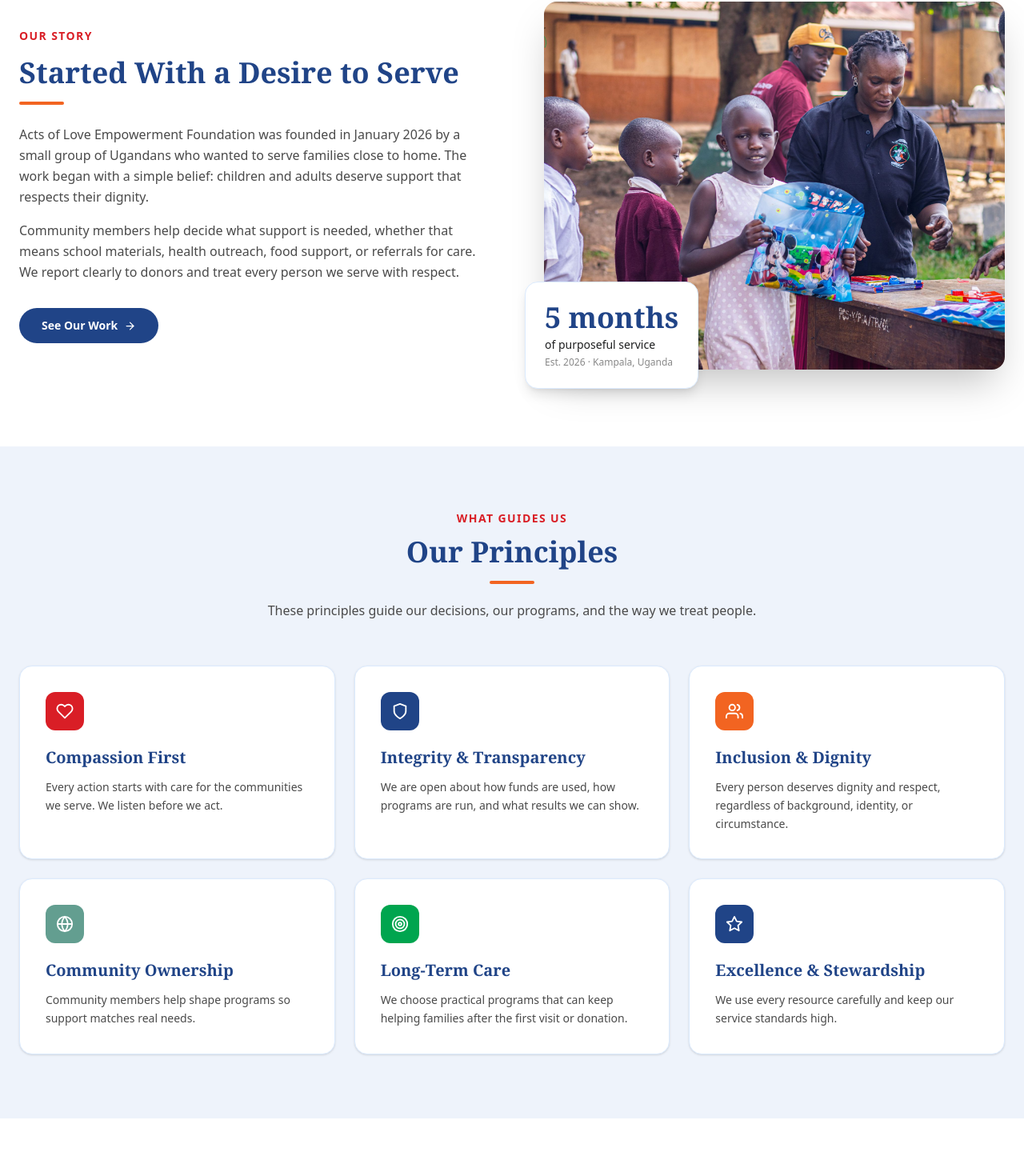
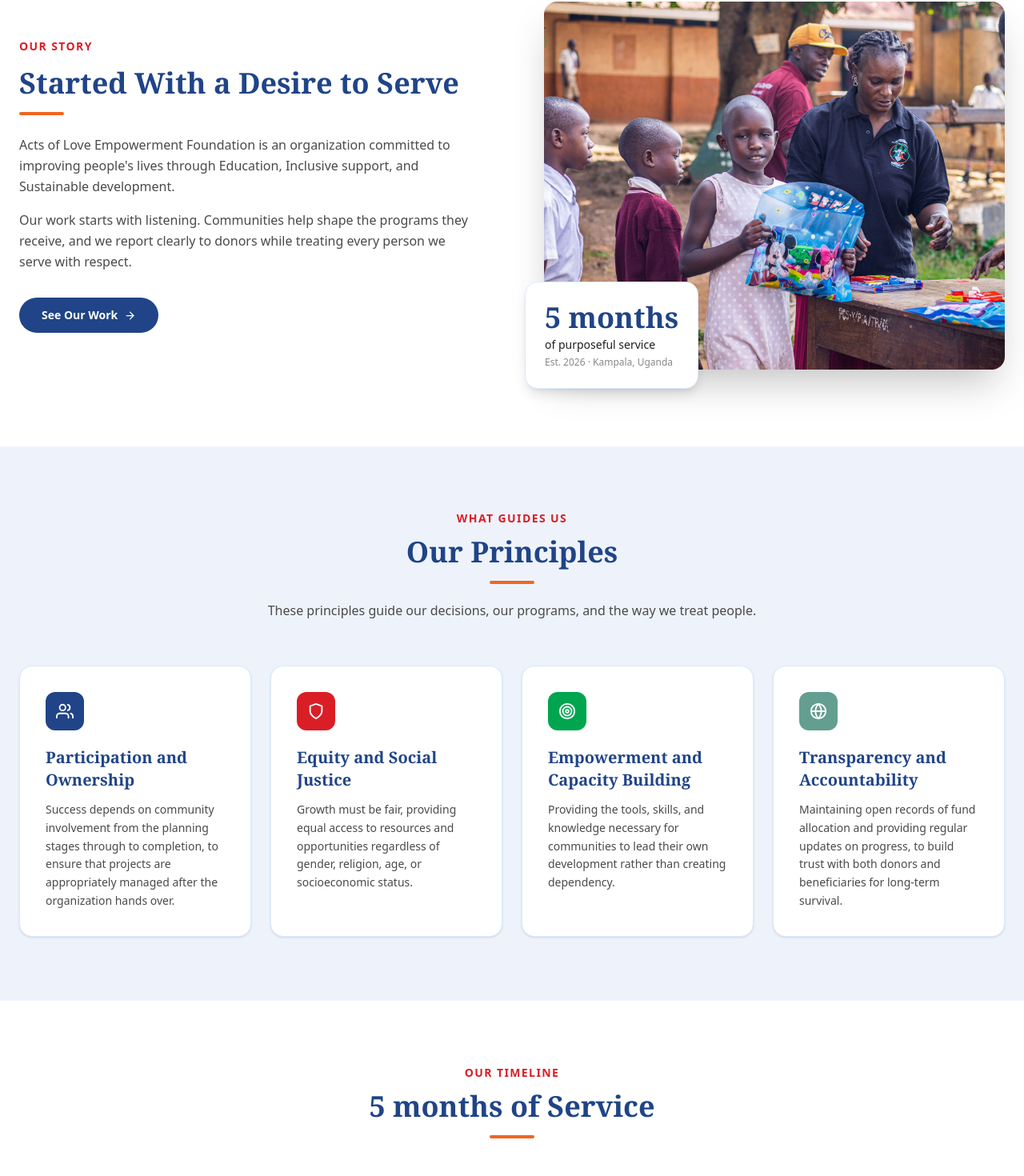
Before and after one commit to techMaverick36/Acts-of-Love-Empowerment-Foundation, a React (Vite) app: page /about in a window 1280 px wide. Shown: the part 574-2044 px from the top of the page at 80% size. Built offline with nearby package versions, Linux system fonts and the light colour scheme.

Commit message:
restored the text

```diff
--- a/src/Pages/About.tsx
+++ b/src/Pages/About.tsx
@@ -1,4 +1,4 @@
-import { FiHeart, FiArrowRight, FiShield, FiUsers, FiStar, FiTarget, FiGlobe } from "react-icons/fi";
+import { FiArrowRight, FiShield, FiUsers, FiTarget, FiGlobe } from "react-icons/fi";
 import { Link, useLocation } from "react-router-dom";
 import { useEffect } from "react";
 import Navbar from "../components/Navbar";
@@ -85,16 +85,16 @@ export default function AboutPage() {
 							</h2>
 							<div className="w-14 h-1 rounded mb-6" style={{ backgroundColor: "#F26421" }} />
 							<p className="text-base leading-relaxed mb-4" style={{ color: "#4a4a4a" }}>
-								Acts of Love Empowerment Foundation was founded in January 2026
-								by a small group of Ugandans who wanted to serve families close
-								to home. The work began with a simple belief: children and adults
-								deserve support that respects their dignity.
+								Acts of Love Empowerment Foundation is an organization committed to improving
+								people's lives through Education, Inclusive support, and Sustainable development.
+
+
 							</p>
 							<p className="text-base leading-relaxed mb-8" style={{ color: "#4a4a4a" }}>
-								Community members help decide what support is needed, whether
-								that means school materials, health outreach, food support, or
-								referrals for care. We report clearly to donors and treat every
-								person we serve with respect.
+								Our work starts with listening. Communities help shape the programs they receive,
+								and we report clearly to donors while treating every person we serve with respect.
+
+
 							</p>
 							<Link
 								to="/impact"
@@ -159,43 +159,31 @@ export default function AboutPage() {
 							we treat people.
 						</p>
 					</div>
-					<div className="grid sm:grid-cols-2 lg:grid-cols-3 gap-6">
+					<div className="grid sm:grid-cols-2 lg:grid-cols-4 gap-6">
 						{[
 							{
-								icon: FiHeart,
-								title: "Compassion First",
-								desc: "Every action starts with care for the communities we serve. We listen before we act.",
+								icon: FiUsers,
+								title: "Participation and Ownership",
+								desc: "Success depends on community involvement from the planning stages through to completion, to ensure that projects are appropriately managed after the organization hands over.",
+								color: "#204487",
+							},
+							{
+								icon: FiShield,
+								title: "Equity and Social Justice",
+								desc: "Growth must be fair, providing equal access to resources and opportunities regardless of gender, religion, age, or socioeconomic status.",
 								color: "#D91E26",
 							},
 							{
-								icon: FiShield,
-								title: "Integrity & Transparency",
-								desc: "We are open about how funds are used, how programs are run, and what results we can show.",
-								color: "#204487",
-							},
-							{
-								icon: FiUsers,
-								title: "Inclusion & Dignity",
-								desc: "Every person deserves dignity and respect, regardless of background, identity, or circumstance.",
-								color: "#F26421",
+								icon: FiTarget,
+								title: "Empowerment and Capacity Building",
+								desc: "Providing the tools, skills, and knowledge necessary for communities to lead their own development rather than creating dependency.",
+								color: "#00A54F",
 							},
 							{
 								icon: FiGlobe,
-								title: "Community Ownership",
-								desc: "Community members help shape programs so support matches real needs.",
+								title: "Transparency and Accountability",
+								desc: "Maintaining open records of fund allocation and providing regular updates on progress, to build trust with both donors and beneficiaries for long-term survival.",
 								color: "#639E90",
-							},
-							{
-								icon: FiTarget,
-								title: "Long-Term Care",
-								desc: "We choose practical programs that can keep helping families after the first visit or donation.",
-								color: "#00A54F",
-							},
-							{
-								icon: FiStar,
-								title: "Excellence & Stewardship",
-								desc: "We use every resource carefully and keep our service standards high.",
-								color: "#204487",
 							},
 						].map((p) => {
 							const Icon = p.icon;
@@ -325,7 +313,7 @@ export default function AboutPage() {
 							className="inline-flex items-center gap-2 px-8 py-3.5 text-sm font-semibold text-white rounded-full border-2 hover:bg-white hover:text-[#08415C] transition-all duration-200"
 							style={{ borderColor: "rgba(255,255,255,0.4)" }}
 						>
-							Volunteer <FiArrowRight size={16} />
+							Get Involved <FiArrowRight size={16} />
 						</Link>
 					</div>
 				</div>
--- a/src/Pages/GetInvolved.tsx
+++ b/src/Pages/GetInvolved.tsx
@@ -195,16 +195,16 @@ export default function GetInvolvedPage() {
 								className="text-base leading-relaxed mb-4"
 								style={{ color: "#4a4a4a" }}
 							>
-								Your skills and time can help with clinics, mentoring,
-								fundraising, reports, events, and community visits. Our volunteers
-								serve children and families across Uganda.
+								Have you got time, energy, or expertise to share? Volunteers make an enormous contribution to our work.
+								There are many ways you can make a difference as we work together to improve the lives of vulnerable communities around the world.
+
 							</p>
 							<p
 								className="text-base leading-relaxed"
 								style={{ color: "#4a4a4a" }}
 							>
-								Healthcare workers, teachers, lawyers, communications people,
-								and volunteers with time to give can all find useful work here.
+								Our volunteers can choose from various projects to ensure their interests and strengths are best utilized during their time with Acts of Love Empowerment Foundation.
+								Email us at info@actsofloveempowermentfoundation.org to find your team.
 							</p>
 						</div>
 						<div className="relative">
@@ -518,15 +518,15 @@ export default function GetInvolvedPage() {
 						Partnerships
 					</p>
 					<h2 className="font-serif text-4xl md:text-5xl font-bold text-white mb-6">
-						Become an Organisational Partner
+						Partner With Us
 					</h2>
 					<p
 						className="text-base md:text-lg leading-relaxed mb-12 max-w-2xl mx-auto"
 						style={{ color: "rgba(255,255,255,0.75)" }}
 					>
-						We're looking for organizations that care about education, health,
-						inclusion, and community support. Partnerships can include funding,
-						training, supplies, advocacy, or shared field work.
+						We are keen to initiate partnerships with organizations that share our ambition. Together we can empower
+						communities, improve projects, and strengthen relationships. Talk to a member of our team if our values
+						and goals align with your Corporate Social Responsibilities and strategies.
 					</p>
 					<a
 						href="/contact"
--- a/src/Pages/Home.tsx
+++ b/src/Pages/Home.tsx
@@ -23,7 +23,7 @@ const impactAreas = [
 		accent: "#00A54F",
 		bg: "#f0faf4",
 		border: "#b3e6c8",
-		desc: "Health support gives families room to work, study, and care for one another.",
+		desc: "A healthy community can focus on creating a better, stable future.",
 	},
 	{
 		icon: FiUsers,
@@ -31,7 +31,7 @@ const impactAreas = [
 		accent: "#F26421",
 		bg: "#fdf4ee",
 		border: "#f8ceae",
-		desc: "Support for people who are often left out, including women, youth, and persons with disabilities.",
+		desc: "Ensuring that all people, regardless of their background, identity, or circumstances, can participate in and benefit from societal progress.",
 	},
 	{
 		icon: FiBook,
@@ -39,7 +39,7 @@ const impactAreas = [
 		accent: "#204487",
 		bg: "#eef3fb",
 		border: "#b5c8ed",
-		desc: "School fees, learning materials, meals, and mentoring for young people.",
+		desc: "We believe that quality education sets young people up for lifelong success.",
 	},
 	{
 		icon: FiSun,
@@ -47,7 +47,7 @@ const impactAreas = [
 		accent: "#00A54F",
 		bg: "#f0faf4",
 		border: "#b3e6c8",
-		desc: "Clean water, farming support, and practical projects that help families plan ahead.",
+		desc: "Focusing on Environmental, Social, and Economic projects that meet our present needs without compromising the ability of future generations to meet their own needs.",
 	},
 ];
 
@@ -133,13 +133,10 @@ export default function HomePage() {
 							</h2>
 							<div className="w-14 h-1 rounded mb-6" style={{ backgroundColor: "#F26421" }} />
 							<p className="text-base leading-relaxed mb-4" style={{ color: "#4a4a4a" }}>
-								Acts of Love Empowerment Foundation is a non-profit organisation in Uganda
-								supporting children and families through education, health, inclusion, and
-								community development.
+								Acts of Love Empowerment Foundation is an organization committed to improving people's lives through Education, Inclusive support, and Sustainable development.
 							</p>
 							<p className="text-base leading-relaxed mb-8" style={{ color: "#4a4a4a" }}>
-								Our work starts with listening. Communities help shape the support they
-								receive, from school needs to health outreach and family care.
+								Our work starts with listening. Communities help shape the programs they receive, from school needs to health outreach and family care.
 							</p>
 							<Link
 								to="/about"
@@ -159,16 +156,16 @@ export default function HomePage() {
 								bg: "#204487",
 								tag: "Our Mission",
 								tagColor: "#D91E26",
-								title: "Support That Starts Close to Home",
-								body: "Our mission is to support communities through education, better health practices, inclusion, and practical development, so more people have a fair chance to live with dignity.",
+								title: "A Fair Chance at a Productive Life",
+								body: "Our mission is to provide support to communities by enhancing education, promoting better health practices, inclusion, and sustainable environmental development, so that everyone has a fair chance at living a productive life.",
 							},
 							{
 								icon: FiEye,
 								bg: "#D91E26",
 								tag: "Our Vision",
 								tagColor: "#204487",
-								title: "Dignity for Every Person",
-								body: "Our vision is a fairer world where every person has the chance to learn, receive care, take part, and live with dignity, whatever their background.",
+								title: "An Inclusive World for Every Individual",
+								body: "Our vision is to create an inclusive world where every individual has an opportunity to live a dignified, empowered, and fulfilled life, regardless of their background.",
 							},
 						].map((c) => {
 							const Icon = c.icon;
@@ -402,7 +399,7 @@ export default function HomePage() {
 							Ways To Give
 						</h2>
 						<p className="text-base leading-relaxed" style={{ color: "#4a4a4a" }}>
-							Every gift goes directly to education, health, food, and community support.
+							We believe that to give is not to cast away — it is to store for the future. When we come together to tackle the world's toughest challenges, we invest in a greater future. Change is possible, but only through collective generosity.
 						</p>
 					</div>
 					<div className="grid md:grid-cols-3 gap-8 mb-10">
@@ -412,14 +409,14 @@ export default function HomePage() {
 								cost: "Any amount helps",
 								img: "/D-4231r_21.jpg",
 								badge: "Most Popular",
-								desc: "Provide school fees, healthcare support, and daily meals for a child.",
+								desc: "Sponsorship gives a vulnerable child a bright future. It covers school fees, meals, school uniforms, and scholastic materials — proven to help children break the poverty cycle.",
 							},
 							{
 								title: "Help a Community",
 								cost: "Any amount helps",
 								img: "/D-4231r_30.jpg",
 								badge: null,
-								desc: "Support clean water, clinic needs, and farming projects for communities.",
+								desc: "Sometimes communities need emergency intervention without time for long-term projects — cases like mudslides or flooding that demand immediate response.",
 							},
 							{
 								title: "Medical Emergencies",
--- a/src/Pages/Programs.tsx
+++ b/src/Pages/Programs.tsx
@@ -23,7 +23,7 @@ const programs = [
 		image: "/D-4231r_9.jpg",
 		cost: "Any amount helps",
 		description:
-			"Your monthly sponsorship helps cover school fees, healthcare, meals, and mentorship for a child. Steady support helps a child keep learning and growing with care around them.",
+			"Sponsorship gives a vulnerable child a bright future. It covers school fees, meals, school uniforms, and scholastic materials. Children born into poverty who gain access to education are proven to break the poverty cycle and become successful independent adults. Their education can help their whole family escape the poverty trap, often for generations to come.",
 		includes: [
 			"Full school fees and learning materials",
 			"Monthly healthcare checkups and medications",
@@ -40,7 +40,7 @@ const programs = [
 		image: "/IMG_0934.jpg",
 		cost: "Any amount helps",
 		description:
-			"Support clean water access, community health needs, school improvements, or farming projects. Your gift helps families solve practical problems together.",
+			"Sometimes the community needs emergency intervention, and there isn't time for long-term projects. Such cases include mudslides, flooding that destroys schools and homes, among other unforeseen disasters that demand immediate intervention.",
 		includes: [
 			"Borehole drilling and clean water access",
 			"Community health center construction & equipment",
@@ -57,7 +57,7 @@ const programs = [
 		image: "https://images.unsplash.com/photo-1559757148-5c350d0d3c56?w=600&q=80",
 		cost: "Any amount helps",
 		description:
-			"Send urgent funds to people facing serious health crises, including surgery, emergency procedures, medication, transport, and recovery care.",
+			"Our Medical Response Fund is an initiative that gives you the ability to intervene in medical emergencies, helping especially children and single-parent households access medical treatment they couldn't otherwise afford.",
 		includes: [
 			"Emergency surgery and procedure funding",
 			"Critical medications and post-op care",
--- a/src/components/Hero.tsx
+++ b/src/components/Hero.tsx
@@ -11,18 +11,18 @@ const slides = [
 	{
 		url: "/D-4231r.jpg",
 		alt: "Children seated at Acts of Love school mission",
-		title: "Helping Children Stay In",
+		title: "Empowering The Young Through",
 		highlight: "Education",
 		description:
-			"We support school fees, learning materials, meals, and care for children who need a steady start.",
+			"We provide access to inclusive and quality education that breaks the cycle of poverty.",
 	},
 	{
 		url: "/D-4231r_31.jpg",
 		alt: "Acts of Love Foundation team distributing to children",
-		title: "Showing Up With",
-		highlight: "Practical Care",
+		title: "Restoring Hope Through",
+		highlight: "Action",
 		description:
-			"Our team visits families, listens first, and connects people with the support they need.",
+			"Reaching communities directly with the resources, care, and support they deserve.",
 	},
 	{
 		url: "/IMG_0934.jpg",
@@ -30,7 +30,7 @@ const slides = [
 		title: "Building Inclusive",
 		highlight: "Communities",
 		description:
-			"We work with children, women, young people, and persons with disabilities so more people can take part in community life.",
+			"Championing inclusion and dignity so every individual thrives regardless of background.",
 	},
 	{
 		url: "/IMG_0955.jpg",
@@ -38,7 +38,7 @@ const slides = [
 		title: "Driven by Passion,",
 		highlight: "Led by Love",
 		description:
-			"Our volunteers and partners give time, skills, and resources to families across Uganda.",
+			"Our dedicated team works tirelessly to create lasting, generational change across Uganda.",
 	},
 ];
 
```
